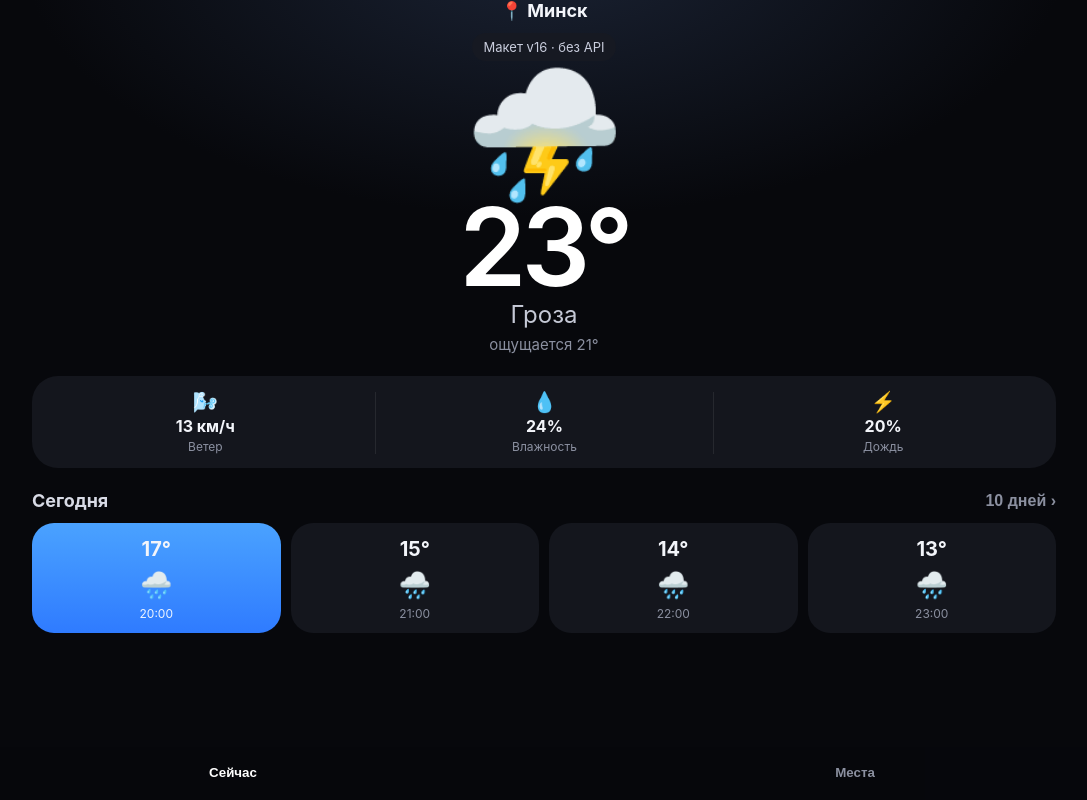
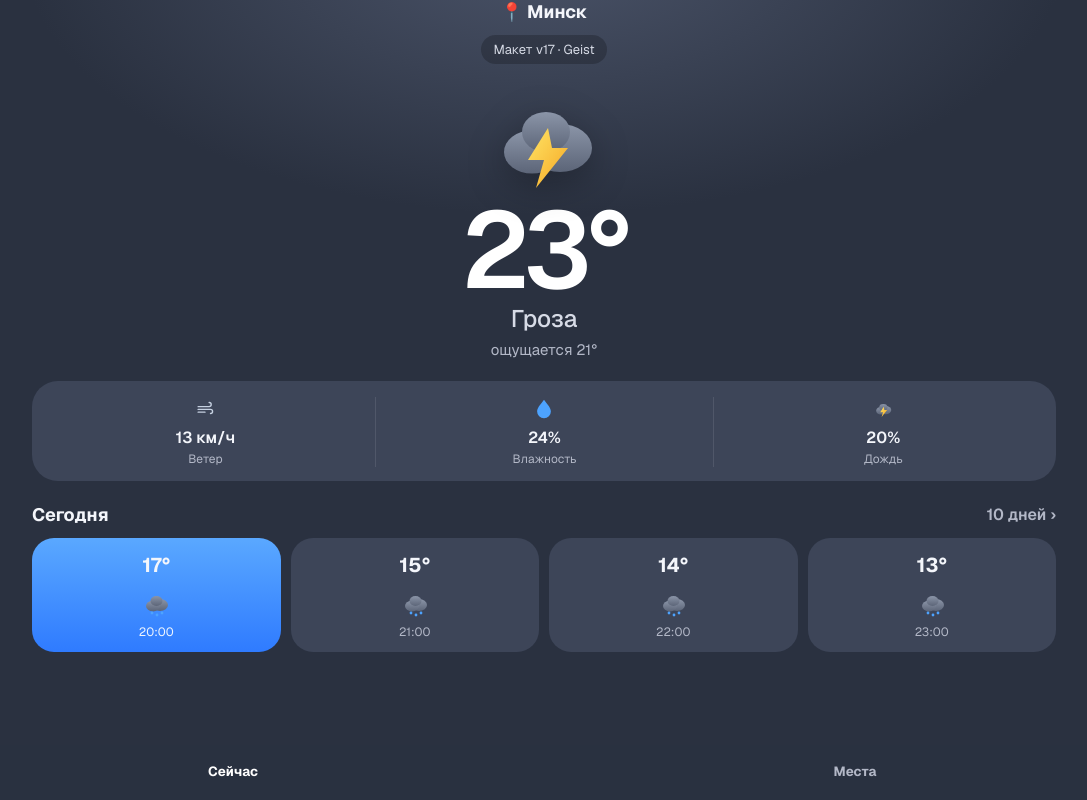
Before and after one commit to teazy865/na-ulitsu, a plain HTML site: page index.html in a window 1280 px wide. Shown: the whole page, without its empty margins (96-1183 px from the left). Drawn offline with nearby package versions, Linux system fonts and the light colour scheme.

Commit message:
v17 Geist font, glossy icons, 25% lighter background

```diff
--- a/index.html
+++ b/index.html
@@ -4,81 +4,80 @@
 <meta charset="UTF-8"/>
 <meta name="viewport" content="width=device-width,initial-scale=1,viewport-fit=cover"/>
 <meta name="apple-mobile-web-app-capable" content="yes"/>
-<meta name="theme-color" content="#07080c"/>
+<meta name="theme-color" content="#2a3140"/>
 <title>На улицу</title>
+<link rel="preconnect" href="https://fonts.googleapis.com"/>
+<link href="https://fonts.googleapis.com/css2?family=Geist:wght@400;500;600;700&display=swap" rel="stylesheet"/>
 <style>
-*{box-sizing:border-box}html,body{margin:0;min-height:100%;background:#07080c;color:#f3f5fa;font-family:-apple-system,BlinkMacSystemFont,"SF Pro Display",sans-serif}
-body{padding:calc(env(safe-area-inset-top)+8px) 0 calc(78px + env(safe-area-inset-bottom));background:radial-gradient(900px 460px at 50% -8%,#1a2233 0%,#07080c 58%)}
+:root{--bg:#2a3140;--bg2:#3a4254;--card:#3d4558;--text:#f4f6fb;--muted:#b3b8c7}
+*{box-sizing:border-box}html,body{margin:0;min-height:100%;background:var(--bg);color:var(--text);font-family:Geist,-apple-system,BlinkMacSystemFont,sans-serif}
+body{padding:calc(env(safe-area-inset-top)+8px) 0 calc(78px + env(safe-area-inset-bottom));background:radial-gradient(900px 460px at 50% -8%,#4a5368 0%,#2a3140 58%)}
 .top{text-align:center;font-weight:700;font-size:18px}
-.status{width:max-content;margin:12px auto 0;background:#161922;border-radius:999px;padding:6px 12px;font-size:13px;color:#c9cddd}
+.status{width:max-content;margin:12px auto 0;background:rgba(0,0,0,.22);border-radius:999px;padding:6px 12px;font-size:13px;color:#d5d9e4}
 .hero{text-align:center;margin-top:8px}
-.icon-big{font-size:128px;line-height:1}
-.deg{font-size:108px;font-weight:620;letter-spacing:-5px;line-height:.88;color:#fff;margin-top:2px}
-.cond{color:#c5c9d6;font-size:24px;margin-top:6px}
-.feel{color:#8b90a0;font-size:15px;margin-top:6px}
-.stats{display:grid;grid-template-columns:1fr 1fr 1fr;background:#14161d;border-radius:26px;margin:22px 10vw 0;padding:16px 4px 14px;text-align:center}
-.stats div+div{border-left:1px solid rgba(255,255,255,.08)}
-.stats .si{display:block;font-size:20px;margin-bottom:4px;line-height:1}
-.stats b{display:block;font-size:16px}.stats label{color:#8b90a0;font-size:12px;margin-top:3px;display:block}
-.row-title{display:flex;justify-content:space-between;align-items:center;margin:22px 10vw 12px;font-weight:650;font-size:18px;color:#d8dbe6}
-.row-title .go{color:#8b90a0;font-weight:600;font-size:16px;background:0;border:0;padding:0}
+.icon-big{display:flex;justify-content:center;margin:4px 0 2px;filter:drop-shadow(0 10px 18px rgba(0,0,0,.28))}
+.deg{font-size:108px;font-weight:600;letter-spacing:-5px;line-height:.88;color:#fff;margin-top:2px}
+.cond{color:#d7dbe6;font-size:24px;margin-top:6px;font-weight:500}
+.feel{color:var(--muted);font-size:15px;margin-top:6px}
+.stats{display:grid;grid-template-columns:1fr 1fr 1fr;background:var(--card);border-radius:26px;margin:22px 10vw 0;padding:16px 4px 14px;text-align:center}
+.stats div+div{border-left:1px solid rgba(255,255,255,.1)}
+.stats .si{display:flex;justify-content:center;margin-bottom:4px;height:26px}
+.stats b{display:block;font-size:16px;font-weight:600}.stats label{color:var(--muted);font-size:12px;margin-top:3px;display:block}
+.row-title{display:flex;justify-content:space-between;align-items:center;margin:22px 10vw 12px;font-weight:650;font-size:18px}
+.row-title .go{color:var(--muted);font-weight:600;font-size:16px;background:0;border:0;padding:0;font-family:inherit}
 .hours-clip{margin:0 10vw;overflow-x:auto;-webkit-overflow-scrolling:touch;scrollbar-width:none}
 .hours-clip::-webkit-scrollbar{display:none}
 .hours{display:flex;gap:10px;width:max-content}
-.hour{width:calc((80vw - 30px) / 4);flex:none;background:#14161d;border-radius:22px;padding:14px 6px 12px;text-align:center}
-.hour.on{background:linear-gradient(180deg,#4aa2ff,#2f7bff)}
-.hour .d{font-weight:700;font-size:20px}.hour .ico{font-size:26px;margin:8px 0 6px;display:block}
-.hour .t{color:#8b90a0;font-size:12px}.hour.on .t{color:#eef5ff}
+.hour{width:calc((80vw - 30px) / 4);flex:none;background:var(--card);border-radius:22px;padding:14px 6px 12px;text-align:center}
+.hour.on{background:linear-gradient(180deg,#5aa8ff,#2f7bff)}
+.hour .d{font-weight:700;font-size:20px}.hour .ico{display:flex;justify-content:center;margin:8px 0 6px;height:32px}
+.hour .t{color:var(--muted);font-size:12px}.hour.on .t{color:#eef5ff}
 .days{padding:0 6.5vw}
 .day{display:grid;grid-template-columns:1fr auto 1fr;align-items:center;min-height:54px}
-.day .wd{justify-self:start;color:#9aa1b4;font-weight:600;font-size:15px}
+.day .wd{justify-self:start;color:#c2c7d4;font-weight:600;font-size:15px}
 .day .mid{justify-self:center;display:flex;align-items:center;gap:8px}
-.day .ico{font-size:24px;line-height:1}
 .day .lab{font-weight:600;font-size:16px}
 .day .temps{justify-self:end;font-weight:700;font-size:15px;white-space:nowrap}
-.day .temps .mn{color:#8b90a0;margin-left:8px}
-.card{background:#14161d;border-radius:22px;padding:14px;margin:12px 20px 0}
-.detail{color:#8b90a0;font-size:13px;margin-top:3px}
-.tabs{position:fixed;left:0;right:0;bottom:0;display:flex;padding:8px 18px calc(10px + env(safe-area-inset-bottom));background:rgba(7,8,12,.94)}
-.tabs button{flex:1;background:0;border:0;color:#8b90a0;padding:10px;font-weight:700}.tabs button.on{color:#fff}
-.search{width:100%;border:0;border-radius:16px;padding:12px 14px;background:#1c1f28;color:#fff;font-size:16px}
-button.back{background:0;border:0;color:#fff;font-size:15px;font-weight:650;padding:0 0 8px 20px}
+.day .temps .mn{color:var(--muted);margin-left:8px}
+.card{background:var(--card);border-radius:22px;padding:14px;margin:12px 20px 0}
+.detail{color:var(--muted);font-size:13px;margin-top:3px}
+.tabs{position:fixed;left:0;right:0;bottom:0;display:flex;padding:8px 18px calc(10px + env(safe-area-inset-bottom));background:rgba(42,49,64,.94)}
+.tabs button{flex:1;background:0;border:0;color:var(--muted);padding:10px;font-weight:700;font-family:inherit}.tabs button.on{color:#fff}
+.search{width:100%;border:0;border-radius:16px;padding:12px 14px;background:#2f3646;color:#fff;font-size:16px;font-family:inherit}
+button.back{background:0;border:0;color:#fff;font-size:15px;font-weight:650;padding:0 0 8px 20px;font-family:inherit}
 .hidden{display:none!important}
 .periods{display:grid;grid-template-columns:repeat(4,1fr);gap:8px;text-align:center}
-.period{background:#1c1f28;border-radius:16px;padding:12px 4px}
-.period .l{color:#8b90a0;font-size:12px}.period .tt{font-size:20px;font-weight:700;margin-top:4px}
+.period{background:#2f3646;border-radius:16px;padding:12px 4px}
+.period .l{color:var(--muted);font-size:12px}.period .tt{font-size:20px;font-weight:700;margin-top:4px}
 </style>
 </head>
 <body>
-<div id="view-today">
-  <div class="top" id="place">📍 Минск</div>
-  <div id="today-body"></div>
-</div>
-<div id="view-days" class="hidden">
-  <button class="back" id="back-days">‹ Назад</button>
-  <div class="top">10 дней</div>
-  <div id="days-body" class="days" style="margin-top:16px"></div>
-</div>
-<div id="view-day" class="hidden">
-  <button class="back" id="back-day">‹ К 10 дням</button>
-  <div class="top" id="day-h1"></div>
-  <div id="day-body"></div>
-</div>
-<div id="view-places" class="hidden">
-  <div class="top">Места</div>
-  <div class="card"><input class="search" disabled placeholder="Поиск отключён"/><div class="detail">Без API.</div></div>
-</div>
+<div id="view-today"><div class="top" id="place">📍 Минск</div><div id="today-body"></div></div>
+<div id="view-days" class="hidden"><button class="back" id="back-days">‹ Назад</button><div class="top">10 дней</div><div id="days-body" class="days" style="margin-top:16px"></div></div>
+<div id="view-day" class="hidden"><button class="back" id="back-day">‹ К 10 дням</button><div class="top" id="day-h1"></div><div id="day-body"></div></div>
+<div id="view-places" class="hidden"><div class="top">Места</div><div class="card"><input class="search" disabled placeholder="Поиск отключён"/><div class="detail">Без API.</div></div></div>
 <nav class="tabs"><button class="on" data-tab="today">Сейчас</button><button data-tab="places">Места</button></nav>
 <script>
-const WMO={symbol(c){if(c===0)return"☀️";if(c<=2)return"⛅";if(c===3)return"☁️";if(c>=95)return"⛈️";if(c>=71)return"❄️";if(c>=61)return"🌧️";return"☁️"},
-short(c){if(c<=1)return"Ясно";if(c===2)return"Облачно";if(c===3)return"Пасмурно";if(c>=95)return"Гроза";if(c>=71)return"Снег";if(c>=61)return"Дождь";return"Облачно"}};
-function statIcons(wind,hum,rain,code){
-  const w=wind>=35?"💨":"🌬️";
-  const h=hum>=70?"💦":"💧";
-  let r="☀️";
-  if(code>=95)r="⚡"; else if(code>=71)r="❄️"; else if(code>=61||rain>=45)r="🌧️"; else if(code>=3)r="☁️"; else if(code>=1)r="⛅";
-  return {w,h,r};
+function pic(kind,s=28){
+  const n=kind+s;
+  const sun=`<circle cx="16" cy="16" r="8" fill="url(#s${n})"/>`;
+  const defs=`<defs><linearGradient id="s${n}" x1="0" y1="0" x2="1" y2="1"><stop stop-color="#FFE27A"/><stop offset="1" stop-color="#F5B42A"/></linearGradient><linearGradient id="c${n}" x1="0" y1="0" x2="0" y2="1"><stop stop-color="#fff"/><stop offset="1" stop-color="#c9d2e0"/></linearGradient><linearGradient id="k${n}" x1="0" y1="0" x2="0" y2="1"><stop stop-color="#8b95a8"/><stop offset="1" stop-color="#5c6578"/></linearGradient><linearGradient id="z${n}" x1="0" y1="0" x2="1" y2="1"><stop stop-color="#FFE566"/><stop offset="1" stop-color="#F5A623"/></linearGradient></defs>`;
+  const cloud=`<ellipse cx="20" cy="19" rx="8" ry="6" fill="url(#c${n})"/><ellipse cx="13" cy="20" rx="7" ry="5.4" fill="url(#c${n})"/><ellipse cx="16.5" cy="15" rx="6" ry="5" fill="url(#c${n})"/>`;
+  const dark=`<ellipse cx="20" cy="19" rx="8" ry="6" fill="url(#k${n})"/><ellipse cx="13" cy="20" rx="7" ry="5.4" fill="url(#k${n})"/><ellipse cx="16.5" cy="15" rx="6" ry="5" fill="url(#k${n})"/>`;
+  let inner=cloud;
+  if(kind==="sun") inner=`<circle cx="16" cy="16" r="7.5" fill="url(#s${n})"/><g stroke="#F5B42A" stroke-width="2" stroke-linecap="round"><path d="M16 3v3M16 26v3M3 16h3M26 16h3M6.5 6.5l2 2M23.5 23.5l2 2M6.5 25.5l2-2M23.5 8.5l2-2"/></g>`;
+  if(kind==="part") inner=sun+cloud;
+  if(kind==="cloud") inner=cloud;
+  if(kind==="rain") inner=dark+`<g fill="#4DA3FF"><circle cx="12" cy="27" r="1.4"/><circle cx="17" cy="29" r="1.4"/><circle cx="22" cy="27" r="1.4"/></g>`;
+  if(kind==="storm") inner=dark+`<path d="M17 14l-5 8h4l-2 7 8-10h-4z" fill="url(#z${n})"/>`;
+  if(kind==="snow") inner=cloud+`<g fill="#dfe7f5" font-size="7"><text x="11" y="29">*</text><text x="17" y="31">*</text><text x="22" y="29">*</text></g>`;
+  if(kind==="wind") inner=`<g fill="none" stroke="#c5d0e0" stroke-width="2" stroke-linecap="round"><path d="M6 14h16a3 3 0 100-6"/><path d="M6 18h18a3 3 0 110 6"/><path d="M6 22h10"/></g>`;
+  if(kind==="drop") inner=`<path d="M16 4c6 8 10 12 10 17a10 10 0 11-20 0c0-5 4-9 10-17z" fill="#4DA3FF"/>`;
+  return `<svg width="${s}" height="${s}" viewBox="0 0 32 32">${defs}${inner}</svg>`;
 }
+function kind(c){if(c===0)return"sun";if(c<=2)return"part";if(c===3)return"cloud";if(c>=95)return"storm";if(c>=71)return"snow";if(c>=61)return"rain";return"cloud"}
+const WMO={pic(c,s=28){return pic(kind(c),s)},short(c){if(c<=1)return"Ясно";if(c===2)return"Облачно";if(c===3)return"Пасмурно";if(c>=95)return"Гроза";if(c>=71)return"Снег";if(c>=61)return"Дождь";return"Облачно"}};
+function statIcons(wind,hum,rain,code){return{w:pic(wind>=35?"wind":"wind",22),h:pic("drop",22),r:WMO.pic(rain>=45&&code<61?61:code,22)}}
 const WD=["Вс","Пн","Вт","Ср","Чт","Пт","Сб"];
 function mock(){
   const now=new Date();now.setMinutes(0,0,0);
@@ -104,7 +103,7 @@ function mock(){
 function parseHours(j,limit){const now=Date.now(),hours=[];for(let i=0;i<j.hourly.time.length;i++){const t=new Date(j.hourly.time[i]);hours.push({t,temp:j.hourly.temperature_2m[i],app:j.hourly.apparent_temperature[i],prob:j.hourly.precipitation_probability[i],code:j.hourly.weather_code[i]})}return limit?hours.filter(h=>h.t.getTime()>=now-36e5).slice(0,limit):hours}
 function ymd(d){const x=new Date(d);return x.getFullYear()+"-"+String(x.getMonth()+1).padStart(2,"0")+"-"+String(x.getDate()).padStart(2,"0")}
 const state={name:"Минск",main:null};
-function daysHtml(j){return j.daily.time.map((d,i)=>`<div class="day" data-i="${i}"><div class="wd">${WD[new Date(d).getDay()]}</div><div class="mid"><span class="ico">${WMO.symbol(j.daily.weather_code[i])}</span><span class="lab">${WMO.short(j.daily.weather_code[i])}</span></div><div class="temps">+${Math.round(j.daily.temperature_2m_max[i])}°<span class="mn">+${Math.round(j.daily.temperature_2m_min[i])}°</span></div></div>`).join("")}
+function daysHtml(j){return j.daily.time.map((d,i)=>`<div class="day" data-i="${i}"><div class="wd">${WD[new Date(d).getDay()]}</div><div class="mid">${WMO.pic(j.daily.weather_code[i],26)}<span class="lab">${WMO.short(j.daily.weather_code[i])}</span></div><div class="temps">+${Math.round(j.daily.temperature_2m_max[i])}°<span class="mn">+${Math.round(j.daily.temperature_2m_min[i])}°</span></div></div>`).join("")}
 function bindDays(){document.querySelectorAll("#days-body .day").forEach(el=>el.onclick=()=>openDay(+el.dataset.i))}
 function openDays(){if(!state.main)return;document.getElementById("days-body").innerHTML=daysHtml(state.main);bindDays();show("days")}
 function openDay(i){
@@ -115,14 +114,14 @@ function openDay(i){
   const avg=a=>a.length?Math.round(a.reduce((s,h)=>s+h.temp,0)/a.length):"—";
   const ic=statIcons(12,22,j.daily.precipitation_probability_max[i],j.daily.weather_code[i]);
   document.getElementById("day-h1").textContent=new Intl.DateTimeFormat("ru-RU",{weekday:"long",day:"numeric",month:"long"}).format(new Date(date));
-  document.getElementById("day-body").innerHTML=`<div class="hero"><div class="icon-big">${WMO.symbol(j.daily.weather_code[i])}</div><div class="deg" style="font-size:64px">${tmax}°<span style="font-size:30px;color:#8b90a0">/${tmin}°</span></div><div class="cond">${WMO.short(j.daily.weather_code[i])}</div></div><div class="stats"><div><span class="si">${ic.w}</span><b>12 км/ч</b><label>Ветер</label></div><div><span class="si">${ic.h}</span><b>22%</b><label>Влажность</label></div><div><span class="si">${ic.r}</span><b>${j.daily.precipitation_probability_max[i]}%</b><label>Дождь</label></div></div><div class="card"><div class="periods"><div class="period"><div class="l">Утро</div><div class="tt">${avg(b.morn)}°</div></div><div class="period"><div class="l">День</div><div class="tt">${avg(b.day)}°</div></div><div class="period"><div class="l">Вечер</div><div class="tt">${avg(b.eve)}°</div></div><div class="period"><div class="l">Ночь</div><div class="tt">${avg(b.night)}°</div></div></div></div>`;
+  document.getElementById("day-body").innerHTML=`<div class="hero"><div class="icon-big">${WMO.pic(j.daily.weather_code[i],120)}</div><div class="deg" style="font-size:64px">${tmax}°<span style="font-size:30px;color:#b3b8c7">/${tmin}°</span></div><div class="cond">${WMO.short(j.daily.weather_code[i])}</div></div><div class="stats"><div><span class="si">${ic.w}</span><b>12 км/ч</b><label>Ветер</label></div><div><span class="si">${ic.h}</span><b>22%</b><label>Влажность</label></div><div><span class="si">${ic.r}</span><b>${j.daily.precipitation_probability_max[i]}%</b><label>Дождь</label></div></div><div class="card"><div class="periods"><div class="period"><div class="l">Утро</div><div class="tt">${avg(b.morn)}°</div></div><div class="period"><div class="l">День</div><div class="tt">${avg(b.day)}°</div></div><div class="period"><div class="l">Вечер</div><div class="tt">${avg(b.eve)}°</div></div><div class="period"><div class="l">Ночь</div><div class="tt">${avg(b.night)}°</div></div></div></div>`;
   show("day");
 }
 function render(j){
   const c=j.current,hours=parseHours(j,16),rain=hours[0]?hours[0].prob:72;
   const ic=statIcons(c.wind_speed_10m,c.relative_humidity_2m,rain,c.weather_code);
   document.getElementById("place").textContent="📍 "+state.name;
-  document.getElementById("today-body").innerHTML=`<div class="status">Макет v16 · без API</div><div class="hero"><div class="icon-big">${WMO.symbol(c.weather_code)}</div><div class="deg">${Math.round(c.temperature_2m)}°</div><div class="cond">${WMO.short(c.weather_code)}</div><div class="feel">ощущается ${Math.round(c.apparent_temperature)}°</div></div><div class="stats"><div><span class="si">${ic.w}</span><b>${Math.round(c.wind_speed_10m)} км/ч</b><label>Ветер</label></div><div><span class="si">${ic.h}</span><b>${c.relative_humidity_2m}%</b><label>Влажность</label></div><div><span class="si">${ic.r}</span><b>${rain}%</b><label>Дождь</label></div></div><div class="row-title">Сегодня <button class="go" id="open-days">10 дней ›</button></div><div class="hours-clip"><div class="hours">${hours.map((h,i)=>`<div class="hour ${i===0?"on":""}"><div class="d">${Math.round(h.temp)}°</div><span class="ico">${WMO.symbol(h.code)}</span><div class="t">${String(h.t.getHours()).padStart(2,"0")}:00</div></div>`).join("")}</div></div>`;
+  document.getElementById("today-body").innerHTML=`<div class="status">Макет v17 · Geist</div><div class="hero"><div class="icon-big">${WMO.pic(c.weather_code,128)}</div><div class="deg">${Math.round(c.temperature_2m)}°</div><div class="cond">${WMO.short(c.weather_code)}</div><div class="feel">ощущается ${Math.round(c.apparent_temperature)}°</div></div><div class="stats"><div><span class="si">${ic.w}</span><b>${Math.round(c.wind_speed_10m)} км/ч</b><label>Ветер</label></div><div><span class="si">${ic.h}</span><b>${c.relative_humidity_2m}%</b><label>Влажность</label></div><div><span class="si">${ic.r}</span><b>${rain}%</b><label>Дождь</label></div></div><div class="row-title">Сегодня <button class="go" id="open-days">10 дней ›</button></div><div class="hours-clip"><div class="hours">${hours.map((h,i)=>`<div class="hour ${i===0?"on":""}"><div class="d">${Math.round(h.temp)}°</div><span class="ico">${WMO.pic(h.code,32)}</span><div class="t">${String(h.t.getHours()).padStart(2,"0")}:00</div></div>`).join("")}</div></div>`;
   document.getElementById("open-days").onclick=openDays;
 }
 const views={today:"view-today",days:"view-days",day:"view-day",places:"view-places"};
```
